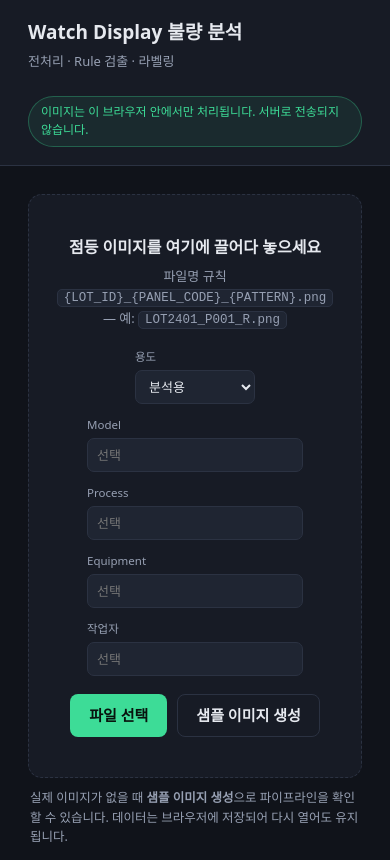
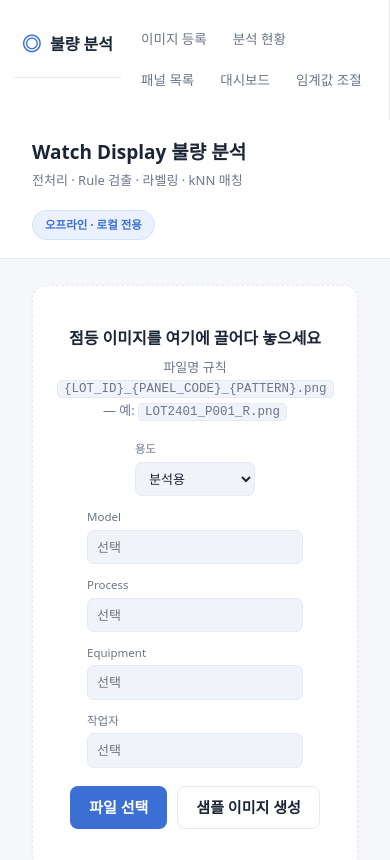
Before and after one commit to taejinkong/defect_analysis, a website built with Vite: page index.html in a window 390 px wide. Shown: the top 860 px of the page. Built offline with nearby package versions, Linux system fonts and the light colour scheme.

Commit message:
feat: 메인 앱 라이트 테마 + 좌측 사이드바 (financial dashboard 참고)
실행 시 처음 보이는 페이지를 참고 사이트 디자인으로 전환한다. 대시보드에
이어 앱 전체가 라이트 테마로 통일된다.

- :root 팔레트를 다크→라이트로 교체. accent를 초록→블루(참고 사이트 primary).
  대부분 컴포넌트가 변수 참조라 한 번에 전환된다
- 좌측 사이드바: 브랜드 + 섹션 네비(이미지 등록/분석 현황/패널 목록/대시보드/
  임계값). 스크롤 이동 + 대시보드·설정 바로가기
- 상단바: 제목·부제 + '오프라인·로컬 전용' 배지
- 양품·승인은 초록, 불량은 빨강으로 의미색 유지. 이미지 캔버스는 검은 배경
  그대로(점등 이미지), 오버레이 색도 유지
- 반응형: 720px 이하에서 사이드바가 상단 가로 메뉴로

브라우저 검증: 라이트 메인 페이지, 요약 KPI, 패널 카드(양품 초록/암점 빨강
판정), 상세 라벨링 모달, 대시보드까지 모두 라이트에서 정상 렌더 확인.
테스트 198개.

Co-Authored-By: Claude Opus 4.8 <noreply@anthropic.com>

```diff
--- a/index.html
+++ b/index.html
@@ -6,12 +6,34 @@
     <title>Watch Display 불량 분석</title>
   </head>
   <body>
-    <header class="topbar">
+    <div class="app-shell">
+      <aside class="app-sidebar">
+        <div class="app-brand">
+          <span class="app-brand-mark">◎</span>
+          <span>불량 분석</span>
+        </div>
+        <nav class="app-nav">
+          <div class="app-nav-group">분석</div>
+          <button type="button" class="app-nav-item" data-scroll="intake">이미지 등록</button>
+          <button type="button" class="app-nav-item" data-scroll="summary">분석 현황</button>
+          <button type="button" class="app-nav-item" data-scroll="panels">패널 목록</button>
+          <button type="button" class="app-nav-item" id="nav-dashboard">대시보드</button>
+          <div class="app-nav-group">설정</div>
+          <button type="button" class="app-nav-item" id="nav-settings">임계값 조절</button>
+        </nav>
+        <div class="app-sidebar-foot">
+          <span class="app-privacy-dot"></span>
+          이미지는 이 브라우저 안에서만 처리되며 서버로 전송되지 않습니다.
+        </div>
+      </aside>
+
+      <div class="app-main">
+        <header class="app-topbar">
           <div>
             <h1>Watch Display 불량 분석</h1>
-        <p class="subtitle">전처리 · Rule 검출 · 라벨링</p>
+            <p class="app-subtitle">전처리 · Rule 검출 · 라벨링 · kNN 매칭</p>
           </div>
-      <p class="privacy">이미지는 이 브라우저 안에서만 처리됩니다. 서버로 전송되지 않습니다.</p>
+          <span class="app-badge">오프라인 · 로컬 전용</span>
         </header>
 
         <main>
@@ -64,6 +86,8 @@
 
       <section id="panels" class="panels"></section>
         </main>
+      </div>
+    </div>
 
     <div class="dash-modal" id="dashboard-view" hidden>
       <div class="dash-shell">
--- a/src/main.ts
+++ b/src/main.ts
@@ -74,6 +74,31 @@ const defectSelect = $<HTMLSelectElement>('label-defect');
 const toolSelect = $<HTMLSelectElement>('label-tool');
 const labelList = $('label-list');
 const settingsMount = $('settings-mount');
+
+// ---------------------------------------------------------------- sidebar nav
+
+/** Left sidebar: scroll links, plus shortcuts that open the dashboard or settings. */
+for (const item of document.querySelectorAll<HTMLButtonElement>('.app-nav-item[data-scroll]')) {
+  item.addEventListener('click', () => {
+    const target = document.getElementById(item.dataset.scroll ?? '');
+    target?.scrollIntoView({ behavior: 'smooth', block: 'start' });
+    setActiveNav(item);
+  });
+}
+$('nav-dashboard').addEventListener('click', () => {
+  setActiveNav($('nav-dashboard'));
+  $('dashboard').click();
+});
+$('nav-settings').addEventListener('click', () => {
+  setActiveNav($('nav-settings'));
+  const details = settingsMount.querySelector('details');
+  if (details) details.open = true;
+  settingsMount.scrollIntoView({ behavior: 'smooth', block: 'start' });
+});
+
+function setActiveNav(active: HTMLElement): void {
+  for (const n of document.querySelectorAll('.app-nav-item')) n.classList.toggle('on', n === active);
+}
 
 const imagesOf = (panelId: number): ImageRecord[] => images.filter((i) => i.panelId === panelId);
 const imageOf = (panelId: number, pattern: Pattern): ImageRecord | undefined =>
--- a/src/styles.css
+++ b/src/styles.css
@@ -1,15 +1,16 @@
 :root {
-  --bg: #10131a;
-  --surface: #171b25;
-  --surface-2: #1f2532;
-  --border: #2b3242;
-  --text: #e6e9ef;
-  --muted: #97a0b3;
-  --accent: #3ddc97;
-  --warn: #ffb454;
-  --danger: #ff6b6b;
-  --axis: #7aa2ff;
-  color-scheme: dark;
+  /* Light theme, matching the reference financial dashboard. */
+  --bg: #f5f7fb;
+  --surface: #ffffff;
+  --surface-2: #f0f3f9;
+  --border: #e5e9f2;
+  --text: #1b2536;
+  --muted: #6b7688;
+  --accent: #3b6fd4;
+  --warn: #d98a00;
+  --danger: #e0503a;
+  --axis: #3b6fd4;
+  color-scheme: light;
 }
 
 * {
@@ -82,7 +83,7 @@ main {
 }
 .dropzone.over {
   border-color: var(--accent);
-  background: rgba(61, 220, 151, 0.06);
+  background: rgba(59, 111, 212, 0.06);
 }
 .dz-title {
   margin: 0 0 6px;
@@ -112,14 +113,14 @@ button {
   border-radius: 8px;
   border: 1px solid transparent;
   background: var(--accent);
-  color: #08130d;
+  color: #ffffff;
   cursor: pointer;
 }
 button:hover {
-  filter: brightness(1.08);
+  filter: brightness(1.06);
 }
 button.ghost {
-  background: transparent;
+  background: var(--surface);
   border-color: var(--border);
   color: var(--text);
 }
@@ -194,7 +195,7 @@ code {
   font-weight: 700;
 }
 .judgement.good {
-  color: var(--accent);
+  color: #16a34a;
 }
 .judgement.bad {
   color: var(--danger);
@@ -252,9 +253,9 @@ code {
   background: rgba(255, 107, 107, 0.1);
 }
 .badge.ok {
-  color: var(--accent);
-  border-color: rgba(61, 220, 151, 0.35);
-  background: rgba(61, 220, 151, 0.1);
+  color: #16a34a;
+  border-color: rgba(22, 163, 74, 0.35);
+  background: rgba(22, 163, 74, 0.1);
 }
 
 .tiles {
@@ -1274,3 +1275,168 @@ canvas.labelable {
   text-align: center;
   background: var(--d-card);
 }
+
+/* ================================================================ */
+/* App shell — light theme + left sidebar (financial dashboard ref) */
+/* ================================================================ */
+
+.app-shell {
+  display: flex;
+  min-height: 100vh;
+}
+
+.app-sidebar {
+  width: 220px;
+  flex-shrink: 0;
+  background: var(--surface);
+  border-right: 1px solid var(--border);
+  display: flex;
+  flex-direction: column;
+  padding: 20px 14px;
+  position: sticky;
+  top: 0;
+  height: 100vh;
+}
+.app-brand {
+  display: flex;
+  align-items: center;
+  gap: 9px;
+  font-weight: 700;
+  font-size: 16px;
+  color: var(--text);
+  padding: 2px 8px 18px;
+  border-bottom: 1px solid var(--border);
+  margin-bottom: 14px;
+}
+.app-brand-mark {
+  color: var(--accent);
+  font-size: 19px;
+}
+.app-nav {
+  display: flex;
+  flex-direction: column;
+  gap: 2px;
+  flex: 1;
+}
+.app-nav-group {
+  font-size: 10.5px;
+  font-weight: 700;
+  letter-spacing: 0.06em;
+  color: var(--muted);
+  text-transform: uppercase;
+  padding: 14px 12px 6px;
+}
+.app-nav-item {
+  text-align: left;
+  background: transparent;
+  border: none;
+  color: var(--muted);
+  font: inherit;
+  font-size: 13.5px;
+  font-weight: 500;
+  padding: 9px 12px;
+  border-radius: 8px;
+  cursor: pointer;
+}
+.app-nav-item:hover {
+  background: var(--bg);
+  color: var(--text);
+  filter: none;
+}
+.app-nav-item.on {
+  background: #eaf1fd;
+  color: var(--accent);
+  font-weight: 650;
+}
+.app-sidebar-foot {
+  font-size: 11px;
+  color: var(--muted);
+  line-height: 1.6;
+  padding: 12px 10px 0;
+  border-top: 1px solid var(--border);
+  display: flex;
+  gap: 7px;
+}
+.app-privacy-dot {
+  width: 8px;
+  height: 8px;
+  border-radius: 50%;
+  background: #16a34a;
+  flex-shrink: 0;
+  margin-top: 4px;
+}
+
+.app-main {
+  flex: 1;
+  min-width: 0;
+  display: flex;
+  flex-direction: column;
+}
+.app-topbar {
+  display: flex;
+  align-items: center;
+  justify-content: space-between;
+  gap: 20px;
+  padding: 18px 32px;
+  background: var(--surface);
+  border-bottom: 1px solid var(--border);
+  flex-wrap: wrap;
+}
+.app-subtitle {
+  margin: 3px 0 0;
+  color: var(--muted);
+  font-size: 13px;
+}
+.app-badge {
+  font-size: 11.5px;
+  font-weight: 600;
+  color: var(--accent);
+  background: #eaf1fd;
+  border: 1px solid #d3e2fb;
+  padding: 5px 12px;
+  border-radius: 999px;
+}
+
+/* main content fills the shell rather than centering in a narrow column */
+.app-main main {
+  max-width: 1100px;
+  width: 100%;
+  margin: 0 auto;
+  padding: 26px 32px 48px;
+}
+
+/* KPI-style summary cards on the light theme */
+.stat {
+  box-shadow: 0 1px 2px rgba(20, 30, 50, 0.04);
+}
+.dropzone {
+  box-shadow: 0 1px 3px rgba(20, 30, 50, 0.04);
+}
+.panel {
+  box-shadow: 0 1px 3px rgba(20, 30, 50, 0.04);
+}
+
+@media (max-width: 720px) {
+  .app-shell {
+    flex-direction: column;
+  }
+  .app-sidebar {
+    width: 100%;
+    height: auto;
+    position: static;
+    flex-direction: row;
+    flex-wrap: wrap;
+    align-items: center;
+    gap: 8px;
+  }
+  .app-nav {
+    flex-direction: row;
+    flex-wrap: wrap;
+  }
+  .app-nav-group {
+    display: none;
+  }
+  .app-sidebar-foot {
+    display: none;
+  }
+}
```
Lines whose indentation alone changed are shown as unchanged.
